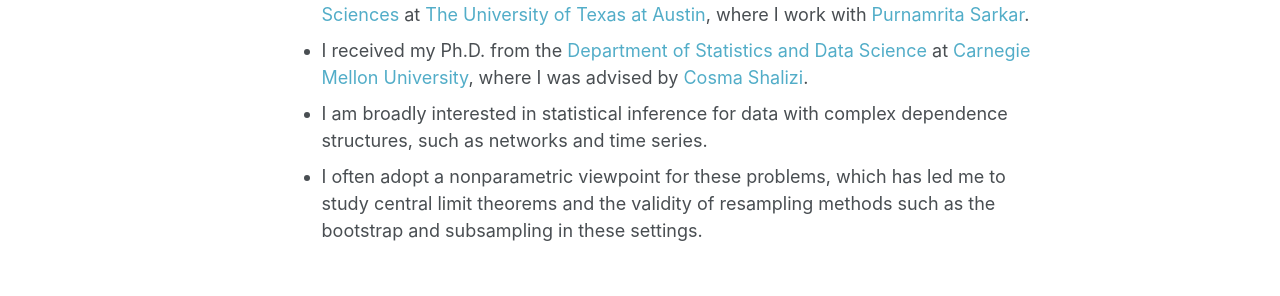
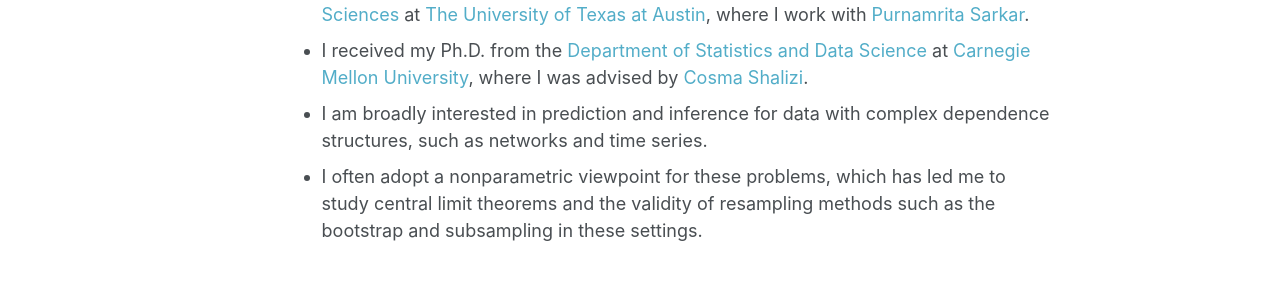
Before and after one commit to rslunde/rslunde.github.io, a Jekyll site: the page built from _pages/about.md, in a window 1280 px wide and 943 px high. Shown: the part 445-741 px from the top of the window. Built offline with Jekyll 4.4.1, drawn with Linux system fonts in a browser that asks for light colours.

Commit message:
update about

```diff
--- a/_pages/about.md
+++ b/_pages/about.md
@@ -14,5 +14,5 @@
 
 * I am currently a Postdoctoral Fellow in the [Department of Statistics and Data Sciences](https://stat.utexas.edu) at [The University of Texas at Austin](https://www.utexas.edu), where I work with [Purnamrita Sarkar](https://psarkar.github.io/).
 * I received my Ph.D. from the [Department of Statistics and Data Science](https://stat.cmu.edu) at [Carnegie Mellon University](https://www.cmu.edu/), where I was advised by [Cosma Shalizi](http://www.stat.cmu.edu/~cshalizi/).
-* I am broadly interested in statistical inference for data with complex dependence structures, such as networks and time series.
+* I am broadly interested in prediction and inference for data with complex dependence structures, such as networks and time series.
 * I often adopt a nonparametric viewpoint for these problems, which has led me to study central limit theorems and the validity of resampling methods such as the bootstrap and subsampling in these settings.
```
Also changed, not shown: 2 other files.
